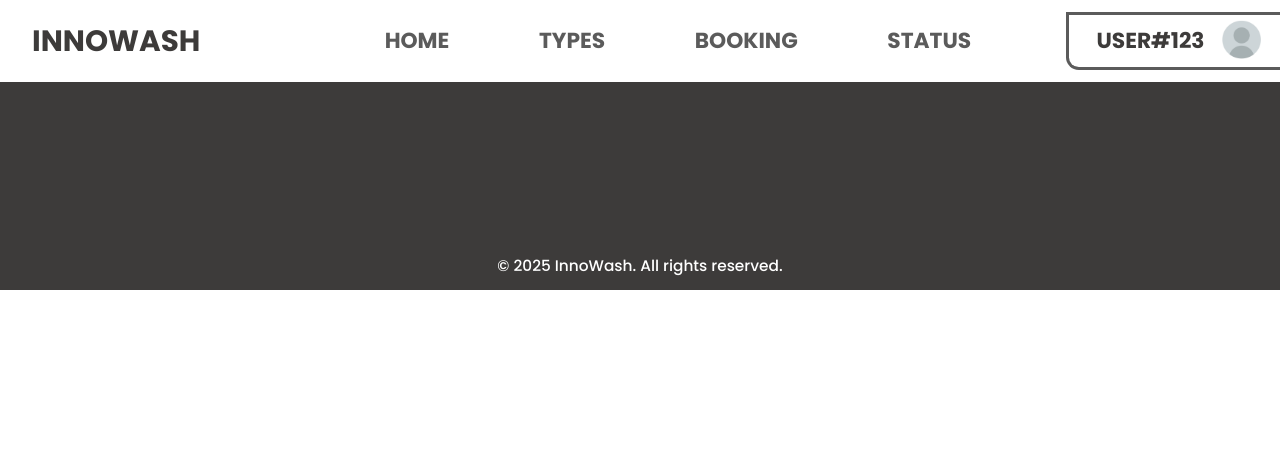
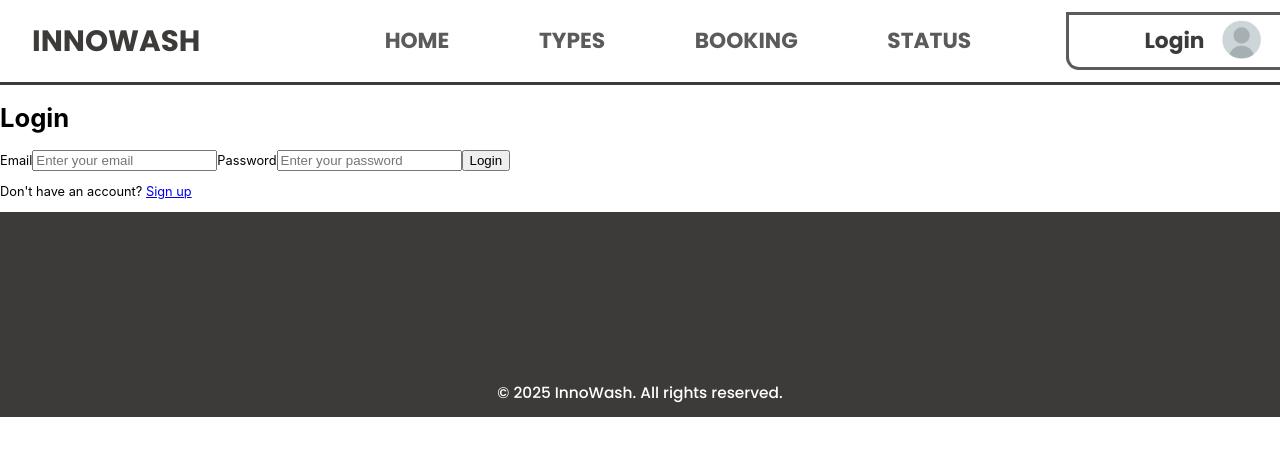
Before and after one commit to dilshadmohammed/Hack-it-Clean, a React (Create React App) app: page /login in a window 1280 px wide. Shown: the top 456 px of the page. Built offline with nearby package versions, Linux system fonts and the light colour scheme.

Commit message:
backend update

```diff
--- a/src/App.js
+++ b/src/App.js
@@ -1,26 +1,64 @@
-import React from "react";
+import React, { useState, useEffect } from "react";
 import "./App.css";
 import { BrowserRouter as Router, Routes, Route } from "react-router-dom";
 
 import Navbar from "./components/navbar/Navbar";
 import Home from "./components/pages/Homepage/Homepage";
 import Booking from "./components/pages/Booking/Booking";
-import Auth from "./components/pages/Auth/Login";
 import Status from "./components/pages/Status/Status";
 import Types from "./components/pages/Types/Types";
 import Footer from "./components/Footer/Footer";
+import Login from "./components/pages/Auth/Login";
+import ProtectedRoute from "./components/ProtectedRoute";
+import { Toaster } from "react-hot-toast";
 
 export default function App() {
+  const [isAuthenticated, setIsAuthenticated] = useState(false);
+
+  useEffect(() => {
+    const token = localStorage.getItem("accessToken");
+    console.log("Initial token:", token);
+    setIsAuthenticated(!!token);
+    console.log("Initial isAuthenticated:", !!token); // Log the value of isAuthenticated
+  }, []);
+
   return (
     <div className="app">
+      <Toaster
+        position="top-center"
+        reverseOrder={false}
+      />
+
       <Router>
         <Navbar />
-          <Routes>
-            <Route path="/" element={<Home />} />
-            <Route path="/booking" element={<Booking />} />
-            <Route path="/status" element={<Status />} />
-            <Route path="/types" element={<Types />} />
-          </Routes>
+        <Routes>
+          <Route path="/login" element={<Login onLogin={() => setIsAuthenticated(true)} />} />
+          <Route path="/" element={<Home />} />
+          <Route
+            path="/booking"
+            element={
+              <ProtectedRoute isAuthenticated={isAuthenticated}>
+                <Booking />
+              </ProtectedRoute>
+            }
+          />
+          <Route
+            path="/status"
+            element={
+              <ProtectedRoute isAuthenticated={isAuthenticated}>
+                <Status />
+              </ProtectedRoute>
+            }
+          />
+          <Route
+            path="/types"
+            element={
+              <ProtectedRoute isAuthenticated={isAuthenticated}>
+                <Types />
+              </ProtectedRoute>
+            }
+          />
+        </Routes>
         <Footer />
       </Router>
     </div>
--- /dev/null
+++ b/src/components/ProtectedRoute.js
@@ -0,0 +1,11 @@
+import React from 'react';
+import { Route, Navigate } from 'react-router-dom';
+
+const ProtectedRoute = ({ children, isAuthenticated }) => {
+  if (!isAuthenticated) {
+    return <Navigate to="/login" />;
+  }
+  return children;
+};
+
+export default ProtectedRoute;
--- a/src/components/navbar/Navbar.js
+++ b/src/components/navbar/Navbar.js
@@ -1,29 +1,87 @@
-import React from "react";
-import './Navbar.css'
+import React, { useState, useEffect } from "react";
+import "./Navbar.css";
 import { NavLink } from "react-router-dom";
+import axiosInstance from "../../utils/api"; // Import the axiosInstance
 
 export default function Navbar() {
+    const [userDetails, setUserDetails] = useState(null);
+    const [isLoading, setIsLoading] = useState(true);
+    const [error, setError] = useState(null);
+
+    useEffect(() => {
+        const fetchUserDetails = async () => {
+            setIsLoading(true)
+            setError(null);
+            const token = localStorage.getItem("accessToken");
+            if (token) {
+                try {
+                    const response = await axiosInstance.get("/api/user/getuser");
+                    setUserDetails(response.data.response);
+                } catch (err) {
+                    setError("Failed to get the user")
+                    console.error("Error Fetching User Details:", err);
+                } finally {
+                    setIsLoading(false)
+                }
+            } else {
+                setIsLoading(false) // No token, not logged in
+            }
+        };
+
+        fetchUserDetails();
+    }, []);
+
     return (
         <div className="Navbar">
             <div className="head">
-                <div class="logo"><span>INNOWASH</span></div>
+                <div className="logo">
+                    <span>INNOWASH</span>
+                </div>
                 <div>
-                    <svg xmlns="http://www.w3.org/2000/svg" viewBox="0 0 448 512"><path fill="#ffffff" d="M0 96C0 78.3 14.3 64 32 64l384 0c17.7 0 32 14.3 32 32s-14.3 32-32 32L32 128C14.3 128 0 113.7 0 96zM0 256c0-17.7 14.3-32 32-32l384 0c17.7 0 32 14.3 32 32s-14.3 32-32 32L32 288c-17.7 0-32-14.3-32-32zM448 416c0 17.7-14.3 32-32 32L32 448c-17.7 0-32-14.3-32-32s14.3-32 32-32l384 0c17.7 0 32 14.3 32 32z"/></svg>
+                    <svg xmlns="http://www.w3.org/2000/svg" viewBox="0 0 448 512">
+                        <path
+                            fill="#ffffff"
+                            d="M0 96C0 78.3 14.3 64 32 64l384 0c17.7 0 32 14.3 32 32s-14.3 32-32 32L32 128C14.3 128 0 113.7 0 96zM0 256c0-17.7 14.3-32 32-32l384 0c17.7 0 32 14.3 32 32s-14.3 32-32 32L32 288c-17.7 0-32-14.3-32-32zM448 416c0 17.7-14.3 32-32 32L32 448c-17.7 0-32-14.3-32-32s14.3-32 32-32l384 0c17.7 0 32 14.3 32 32z"
+                        />
+                    </svg>
                 </div>
             </div>
             <div className="nav-links">
-                <NavLink to="/"><span>HOME</span></NavLink>
-                <NavLink to="/types"><span>TYPES</span></NavLink>
-                <NavLink to="/booking"><span>BOOKING</span></NavLink>
-                <NavLink to="/status"><span>STATUS</span></NavLink>
+                <NavLink to="/">
+                    <span>HOME</span>
+                </NavLink>
+                <NavLink to="/types">
+                    <span>TYPES</span>
+                </NavLink>
+                <NavLink to="/booking">
+                    <span>BOOKING</span>
+                </NavLink>
+                <NavLink to="/status">
+                    <span>STATUS</span>
+                </NavLink>
             </div>
             <div className="details">
-                <div>
-                    USER#123
-                </div>
-                <div>
-                    <img src="/img/user.jpg" />
-                </div>
+                {isLoading ? <p>Loading user details</p> : (
+                    error ? <p>{error}</p> : (
+                        userDetails ? (
+                            <>
+                                <div>{userDetails.username?.toUpperCase() || userDetails.email || 'USER'}</div>
+                                <div>
+                                    <img src={userDetails.profilePicture || "/img/user.jpg"} alt="User" />
+                                </div>
+                            </>
+                        ) : (
+                            <>
+                                <div>
+                                    Login
+                                </div>
+                                <div>
+                                    <img src="/img/user.jpg" />
+                                </div>
+                            </>
+                        )
+
+                    ))}
             </div>
         </div>
     );
--- a/src/components/pages/Auth/Login.js
+++ b/src/components/pages/Auth/Login.js
@@ -1,19 +1,73 @@
-import React from "react"
+import React, { useState } from "react";
+import { useNavigate } from "react-router-dom";
+import axiosInstance from "../../../utils/api";
 
-export default function Login() {
+export default function Login({ onLogin }) {
+  const [email, setEmail] = useState("");
+  const [password, setPassword] = useState("");
+  const [error, setError] = useState("");
+  const navigate = useNavigate();
+
+  const handleSubmit = async (event) => {
+    event.preventDefault();
+    setError("");
+
+    try {
+      const response = await axiosInstance.post("/api/user/auth/", {
+        username:email,
+        password,
+      });
+
+        console.log("Login Data:", response.data.response);
+      if (response.data && response.data.response.accessToken) {
+        await localStorage.setItem("accessToken", response.data.response.accessToken);
+        console.log("Access token set in localStorage");
+        onLogin();
+        navigate("/");
+      } else {
+        setError("Login failed: Access token not received");
+        console.error("Login Error: No Access token");
+      }
+    } catch (err) {
+      if(err.response && err.response.status === 401){
+          setError("Invalid email or password");
+      } else {
+          setError(err.response?.data?.message || "Login Failed, please try again");
+          console.error("Login Error:", err);
+      }
+    }
+  };
+
   return (
-    <div class="login-container">
-      <div class="login-box">
-          <h1>Login</h1>
-              <label for="email">Email</label>
-              <input type="email" id="email" name="email" placeholder="Enter your email" required />
-
-              <label for="password">Password</label>
-              <input type="password" id="password" name="password" placeholder="Enter your password" required />
-
-              <button type="submit">Login</button>
-          <p>Don't have an account? <a href="#">Sign up</a></p>
-      </div>
+    <div className="login-container">
+      <form className="login-box" onSubmit={handleSubmit}>
+        <h1>Login</h1>
+        {error && <div className="error-message">{error}</div>}
+        <label htmlFor="email">Email</label>
+        <input
+          type="text"
+          id="email"
+          name="email"
+          placeholder="Enter your email"
+          required
+          value={email}
+          onChange={(e) => setEmail(e.target.value)}
+        />
+        <label htmlFor="password">Password</label>
+        <input
+          type="password"
+          id="password"
+          name="password"
+          placeholder="Enter your password"
+          required
+          value={password}
+          onChange={(e) => setPassword(e.target.value)}
+        />
+        <button type="submit">Login</button>
+        <p>
+          Don't have an account? <a href="#">Sign up</a>
+        </p>
+      </form>
     </div>
   );
 }
--- a/src/components/pages/Booking/Booking.js
+++ b/src/components/pages/Booking/Booking.js
@@ -1,6 +1,8 @@
 import React, { useState } from "react";
-import './Booking.css';
+import "./Booking.css";
 import { useLocation, useNavigate } from "react-router-dom";
+import axiosInstance from "../../../utils/api";
+import toast from "react-hot-toast";
 
 export default function Booking() {
   const location = useLocation();
@@ -10,13 +12,32 @@ export default function Booking() {
   const [selectedDate, setSelectedDate] = useState("");
   const [timeSlot, setTimeSlot] = useState("");
 
-    const toStatus = () => {
+  const handleSubmit = async (event) => {
+    event.preventDefault();
     if (selectedDate && timeSlot) {
-            navigate("/status", { state: { washingType, selectedDate, timeSlot } });
+      toast.promise(
+        axiosInstance.post("/api/user/booking/", {
+          mode: washingType,
+          date: selectedDate,
+          timeslot: timeSlot,
+        }).then((response) => {
+          navigate("/status");
+          return response; // Ensuring the promise chain is properly handled
+        }),
+        {
+          pending: "Booking your slot...",
+          success: "Booking successful!",
+          error: "Failed to book the slot. Please try again.",
+        }
+      ).catch((error) => {
+        console.error("Failed to book", error);
+      });
+
     } else {
-            alert("Please select both a date and a time slot.");
+      toast.error("Please select both a date and a time slot.");
     }
   };
+
 
   return (
     <div className="Booking">
@@ -24,8 +45,11 @@ export default function Booking() {
       <div className="line"></div>
       <div>
         <label htmlFor="washing-type">Selected Washing Type:</label>
-                <button className="select" onClick={() => navigate("/types")}>{washingType}</button>
+        <button className="select" onClick={() => navigate("/types")}>
+          {washingType}
+        </button>
       </div>
+      <form onSubmit={handleSubmit}>
         <div>
           <label htmlFor="date">Select Date:</label>
           <input
@@ -55,9 +79,12 @@ export default function Booking() {
           </select>
         </div>
         <div>
-                <button className="submit" type="button" onClick={toStatus}>Confirm Booking</button>
+          <button className="submit" type="submit">
+            Confirm Booking
+          </button>
           <div className="button-active"></div>
         </div>
+      </form>
     </div>
   );
 }
--- a/src/index.js
+++ b/src/index.js
@@ -6,9 +6,9 @@ import reportWebVitals from './reportWebVitals';
 
 const root = ReactDOM.createRoot(document.getElementById('root'));
 root.render(
-  <React.StrictMode>
+  // <React.StrictMode>
     <App />
-  </React.StrictMode>
+  /* </React.StrictMode> */
 );
 
 // If you want to start measuring performance in your app, pass a function
--- /dev/null
+++ b/src/utils/api.js
@@ -0,0 +1,33 @@
+import axios from 'axios';
+
+const axiosInstance = axios.create({
+    baseURL: 'http://localhost:8000', // Set your base API URL here
+});
+
+axiosInstance.interceptors.request.use(
+    (config) => {
+        const token = localStorage.getItem('accessToken');
+        if (token) {
+            config.headers.Authorization = `Bearer ${token}`;
+        }
+        return config;
+    },
+    (error) => {
+        return Promise.reject(error);
+    }
+);
+
+axiosInstance.interceptors.response.use(
+    (response) => {
+        return response;
+    },
+    (error) => {
+     if(error.response && error.response.status === 401){
+         localStorage.removeItem('accessToken');
+        window.location.href = '/login' // Redirect to login
+     }
+     return Promise.reject(error);
+ }
+);
+
+export default axiosInstance;
```
Also changed, not shown: package.json (+6 -4 lines), src/components/pages/Status/Status.css (+38 -0 lines), src/components/pages/Status/Status.js (+39 -6 lines), 1 other file (tests, documents, lock files or other folders). Lines whose indentation alone changed are shown as unchanged.
